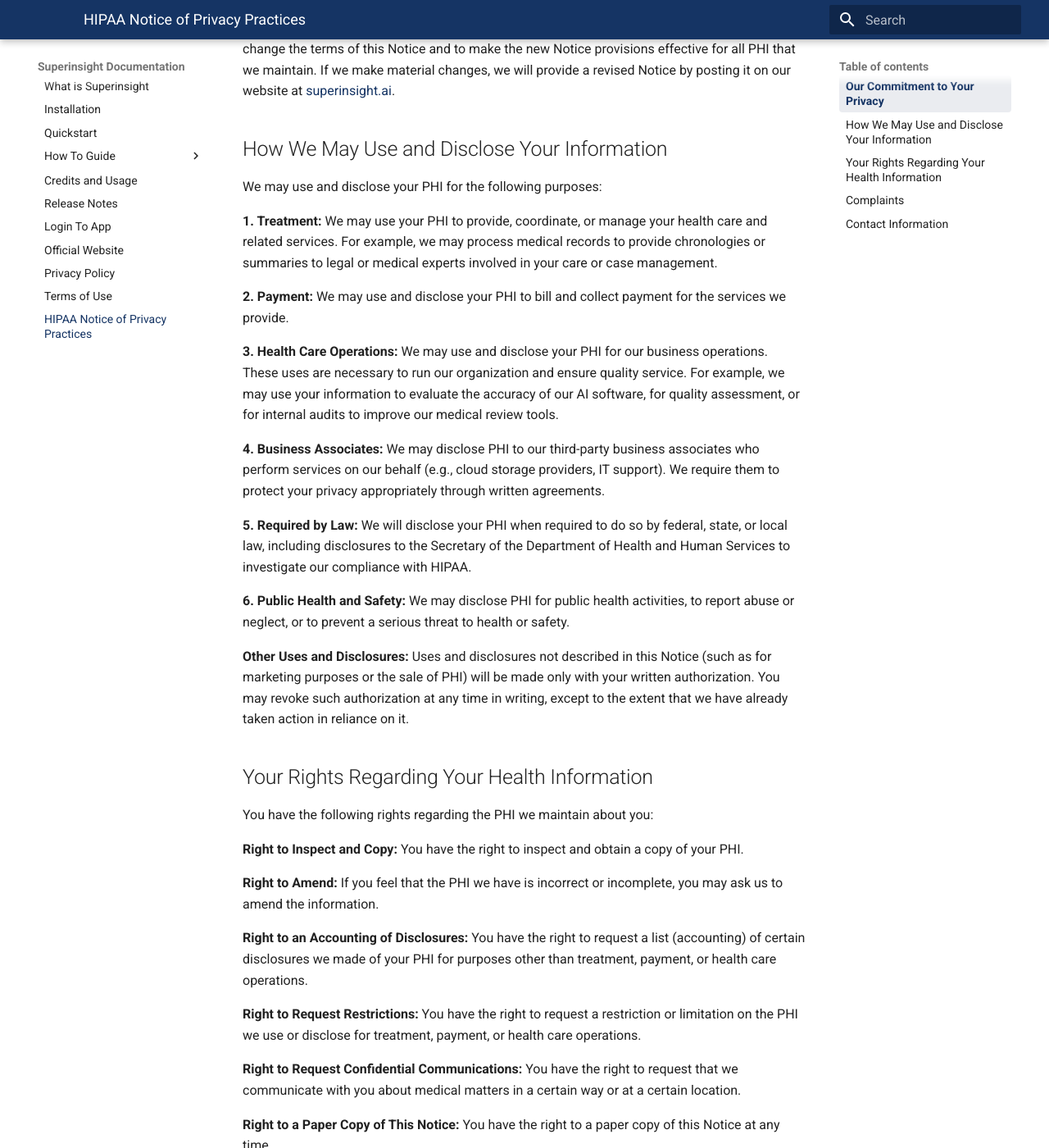
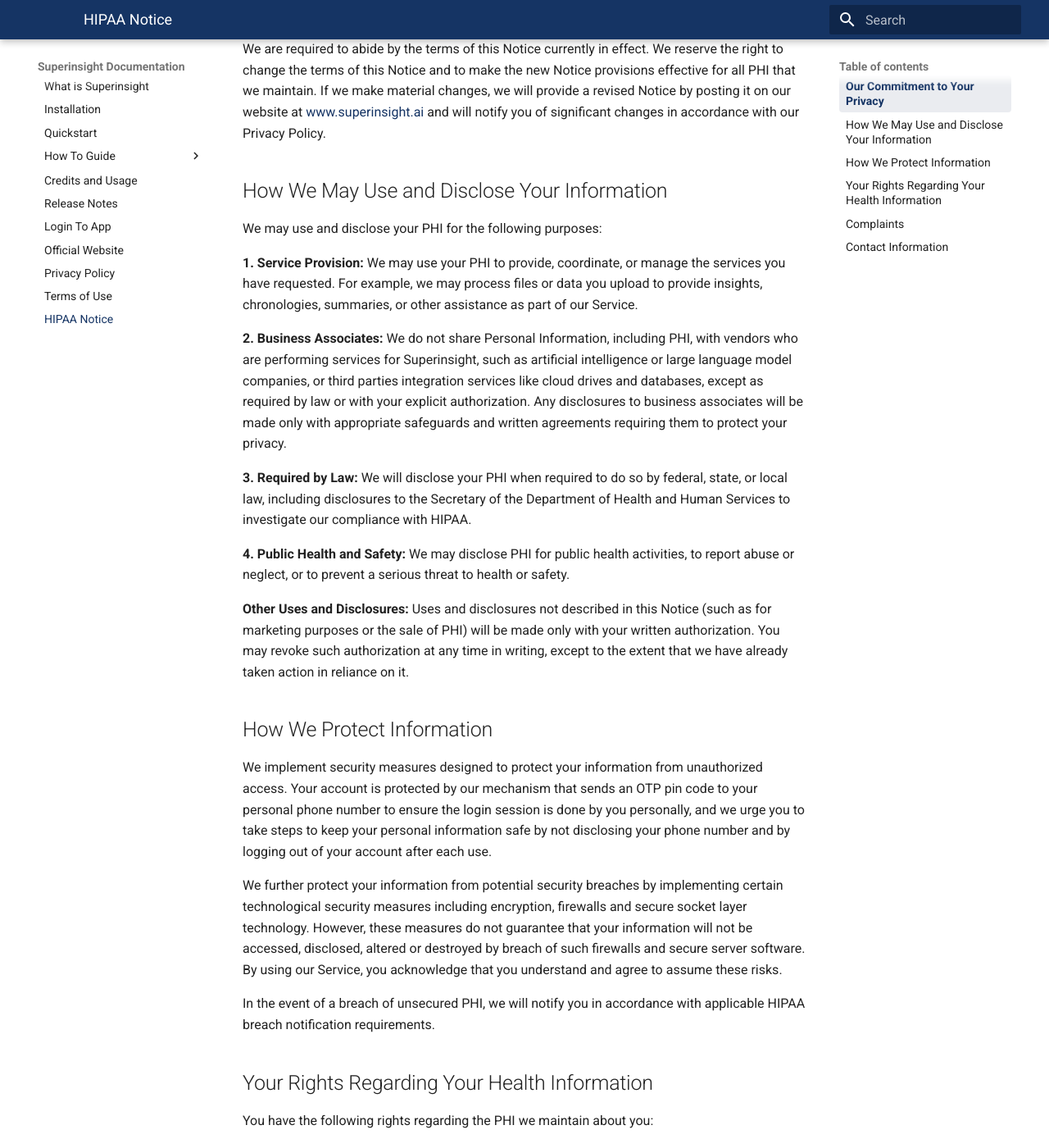
Before and after one commit to superinsight/superinsight-app-doc, an MkDocs documentation site: the page built from docs/guide/hipaa-notice.md, in a window 1280 px wide and 1400 px high, scrolled down 537 px. Shown: the whole window at 82% size. Built offline with MkDocs 1.6.1 and Material for MkDocs 9.7.7, drawn with Linux system fonts in a browser that asks for light colours; some of the changed text lies outside the part shown.

Commit message:
modify hipaa changes

```diff
--- a/docs/guide/hipaa-notice.md
+++ b/docs/guide/hipaa-notice.md
@@ -6,27 +6,31 @@ THIS NOTICE DESCRIBES HOW MEDICAL INFORMATION ABOUT YOU MAY BE USED AND DISCLOSE
 
 ## Our Commitment to Your Privacy
 
-Superinsight ("we," "us," or "our") is dedicated to maintaining the privacy of your Protected Health Information (PHI). In conducting our business as an AI-driven medical record review and chronology software provider, we may create, receive, maintain, and transmit records regarding your medical history and health status. We are required by law to maintain the privacy of your PHI, to provide you with this Notice of our legal duties and privacy practices, and to notify you following a breach of unsecured PHI.
+Superinsight ("we," "us," or "our") is dedicated to maintaining the privacy of your Protected Health Information (PHI). Superinsight provides services that allow users to upload or synchronize their enterprise/personal files or data to our services and get insights and assistance. In the course of providing these services, we may create, receive, maintain, and transmit records that may contain Protected Health Information (PHI). We are committed to maintaining the privacy of your PHI in accordance with applicable laws, including the Health Insurance Portability and Accountability Act (HIPAA) and its implementing regulations.
 
-We are required to abide by the terms of this Notice currently in effect. We reserve the right to change the terms of this Notice and to make the new Notice provisions effective for all PHI that we maintain. If we make material changes, we will provide a revised Notice by posting it on our website at [superinsight.ai](https://superinsight.ai/).
+We are required to abide by the terms of this Notice currently in effect. We reserve the right to change the terms of this Notice and to make the new Notice provisions effective for all PHI that we maintain. If we make material changes, we will provide a revised Notice by posting it on our website at [www.superinsight.ai](https://www.superinsight.ai/) and will notify you of significant changes in accordance with our Privacy Policy.
 
 ## How We May Use and Disclose Your Information
 
 We may use and disclose your PHI for the following purposes:
 
-**1. Treatment:** We may use your PHI to provide, coordinate, or manage your health care and related services. For example, we may process medical records to provide chronologies or summaries to legal or medical experts involved in your care or case management.
+**1. Service Provision:** We may use your PHI to provide, coordinate, or manage the services you have requested. For example, we may process files or data you upload to provide insights, chronologies, summaries, or other assistance as part of our Service.
 
-**2. Payment:** We may use and disclose your PHI to bill and collect payment for the services we provide.
+**2. Business Associates:** We do not share Personal Information, including PHI, with vendors who are performing services for Superinsight, such as artificial intelligence or large language model companies, or third parties integration services like cloud drives and databases, except as required by law or with your explicit authorization. Any disclosures to business associates will be made only with appropriate safeguards and written agreements requiring them to protect your privacy.
 
-**3. Health Care Operations:** We may use and disclose your PHI for our business operations. These uses are necessary to run our organization and ensure quality service. For example, we may use your information to evaluate the accuracy of our AI software, for quality assessment, or for internal audits to improve our medical review tools.
+**3. Required by Law:** We will disclose your PHI when required to do so by federal, state, or local law, including disclosures to the Secretary of the Department of Health and Human Services to investigate our compliance with HIPAA.
 
-**4. Business Associates:** We may disclose PHI to our third-party business associates who perform services on our behalf (e.g., cloud storage providers, IT support). We require them to protect your privacy appropriately through written agreements.
-
-**5. Required by Law:** We will disclose your PHI when required to do so by federal, state, or local law, including disclosures to the Secretary of the Department of Health and Human Services to investigate our compliance with HIPAA.
-
-**6. Public Health and Safety:** We may disclose PHI for public health activities, to report abuse or neglect, or to prevent a serious threat to health or safety.
+**4. Public Health and Safety:** We may disclose PHI for public health activities, to report abuse or neglect, or to prevent a serious threat to health or safety.
 
 **Other Uses and Disclosures:** Uses and disclosures not described in this Notice (such as for marketing purposes or the sale of PHI) will be made only with your written authorization. You may revoke such authorization at any time in writing, except to the extent that we have already taken action in reliance on it.
+
+## How We Protect Information
+
+We implement security measures designed to protect your information from unauthorized access. Your account is protected by our mechanism that sends an OTP pin code to your personal phone number to ensure the login session is done by you personally, and we urge you to take steps to keep your personal information safe by not disclosing your phone number and by logging out of your account after each use.
+
+We further protect your information from potential security breaches by implementing certain technological security measures including encryption, firewalls and secure socket layer technology. However, these measures do not guarantee that your information will not be accessed, disclosed, altered or destroyed by breach of such firewalls and secure server software. By using our Service, you acknowledge that you understand and agree to assume these risks.
+
+In the event of a breach of unsecured PHI, we will notify you in accordance with applicable HIPAA breach notification requirements.
 
 ## Your Rights Regarding Your Health Information
 
@@ -36,9 +40,9 @@ You have the following rights regarding the PHI we maintain about you:
 
 **Right to Amend:** If you feel that the PHI we have is incorrect or incomplete, you may ask us to amend the information.
 
-**Right to an Accounting of Disclosures:** You have the right to request a list (accounting) of certain disclosures we made of your PHI for purposes other than treatment, payment, or health care operations.
+**Right to an Accounting of Disclosures:** You have the right to request a list (accounting) of certain disclosures we made of your PHI for purposes other than service provision.
 
-**Right to Request Restrictions:** You have the right to request a restriction or limitation on the PHI we use or disclose for treatment, payment, or health care operations.
+**Right to Request Restrictions:** You have the right to request a restriction or limitation on the PHI we use or disclose for service provision.
 
 **Right to Request Confidential Communications:** You have the right to request that we communicate with you about medical matters in a certain way or at a certain location.
 
@@ -54,6 +58,9 @@ To file a complaint with us, please contact our Privacy Officer using the inform
 
 If you have any questions about this Notice or wish to exercise your rights, please contact:
 
-Address: 1259 El Camino #1111 Menlo Park, CA 94025 USA
-Email: support@superinsight.ai
-**Last Updated:** This HIPAA Notice of Privacy Practices was last updated on Jan 12th, 2026.
+Address: 1259 El Camino Real #1111 Menlo Park, California 94025
+Email: [help@superinsight.ai](mailto:help@superinsight.ai)
+
+**Last Updated:** This HIPAA Notice of Privacy Practices was last updated on January 12th, 2026.
+
+© 2026 All rights reserved by Superinsight
--- a/mkdocs.yml
+++ b/mkdocs.yml
@@ -28,7 +28,7 @@ nav:
   - Official Website: https://www.superinsight.ai
   - Privacy Policy: guide/privacy-policy.md
   - Terms of Use: guide/terms-of-use.md
-  - HIPAA Notice of Privacy Practices: guide/hipaa-notice.md
+  - HIPAA Notice: guide/hipaa-notice.md
 markdown_extensions:
   - attr_list
   - admonition
```
